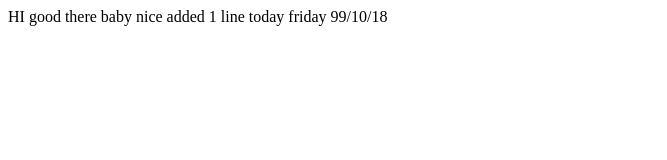
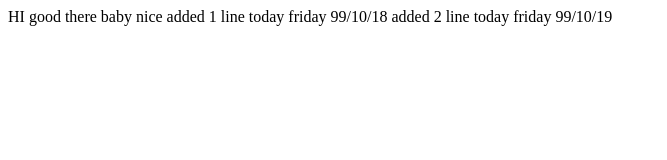
Before and after one commit to afshinmhdz/calculate, a plain HTML site: page index.html in a window 1280 px wide. Shown: the whole page, without its empty margins (0-667 px from the left). Drawn offline with Linux system fonts and the light colour scheme.

Commit message:
added line 2

```diff
--- a/index.html
+++ b/index.html
@@ -2,5 +2,7 @@
 <body>
 HI good there baby nice
 added 1 line today friday 99/10/18
+added 2 line today friday 99/10/19
+
 </body>
 </html>
```
